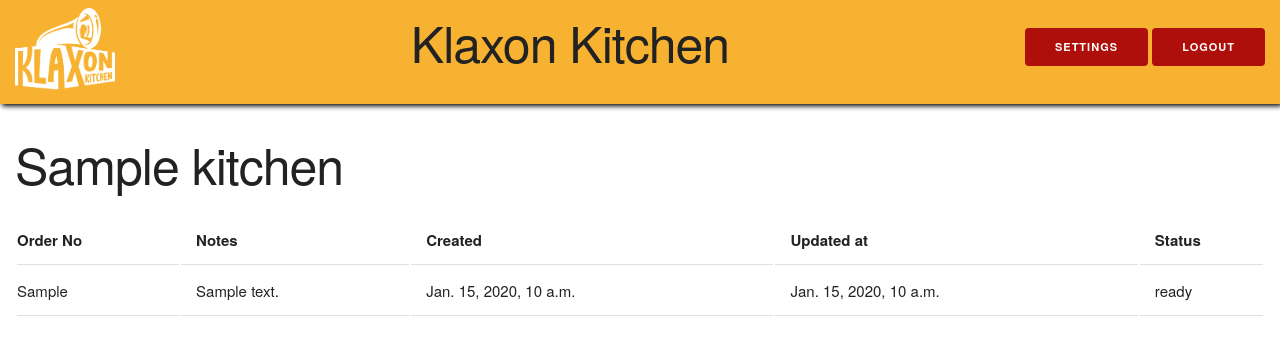
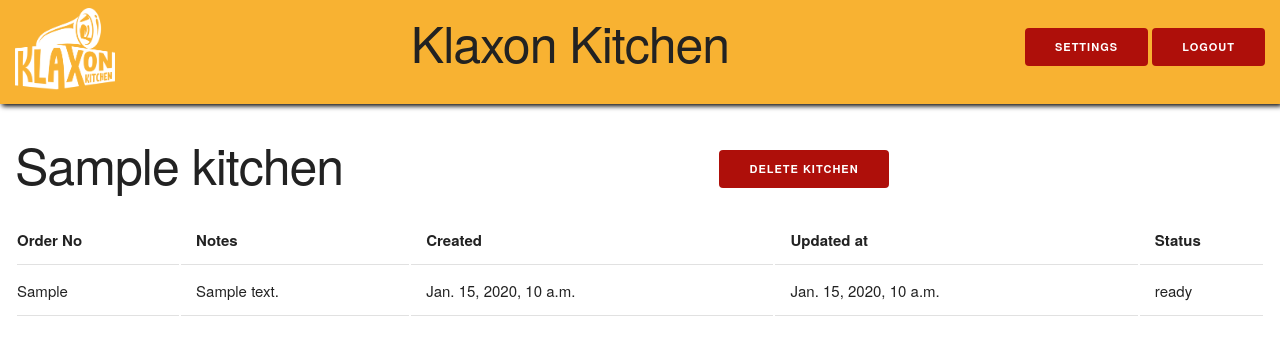
Before and after one commit to Tbone8098/klaxon-kitchen-django, a Django app: a page that uses kitchens/templates/kitchenDashboard.html in a window 1280 px wide. Shown: the top 355 px of the page. Run offline with Django 3.2, Linux system fonts and the light colour scheme; tables that the repository leaves empty hold one stand-in row (values such as "Sample post").

Commit message:
updated filter && delete kitchen

```diff
--- a/kitchens/static/css/base.css
+++ b/kitchens/static/css/base.css
@@ -120,6 +120,14 @@ hr {
     box-shadow: 0 0 0 ;
 }
 
+.errorMessage{
+    padding: 5px;
+    background: #ae0f0a;
+    border: 1px solid black;
+    border-radius: 5px;
+    color: white;
+}
+
 
 /* ******************** utils */
 /* flex */
@@ -148,6 +156,10 @@ hr {
 }
 .center {
     align-items: center;
+}
+
+.row {
+    width: 100%;
 }
 
 /* margins */
--- a/kitchens/static/js/script.js
+++ b/kitchens/static/js/script.js
@@ -13,7 +13,6 @@ $(document).ready(function () {
         }
     }, 1000);
 
-    // console.log($("#kitchenOption").val());
     $("#kitchenOption").change(function () {
         $(".orderFormBtn").removeClass("disabled");
         $(".orderFormBtn").removeAttr("disabled");
--- a/kitchens/templates/kitchenDashboard.html
+++ b/kitchens/templates/kitchenDashboard.html
@@ -1,10 +1,9 @@
 {% extends "base.html" %}
 {% block content %}
     <div class="body-content">
-        <div class="row dflex center">
-            <div class="row u-full-width header">
-                <h1 class="dflex center">{{ kitchen.name }}</h1>
-            </div>
+        <div class="row header dflex justify-between center">
+            <h1 class="dflex center">{{ kitchen.name }}</h1>
+            <a href="{% url 'klaxonKitchen:kitchen_delete' kitchen.id %}" class="button button-chief text-white red">Delete Kitchen</a>
         </div>
         <div class="row">
             <table class="u-full-width displayTables">
--- a/kitchens/urls.py
+++ b/kitchens/urls.py
@@ -8,6 +8,7 @@ urlpatterns = [
     path('add_kitchen', views.add_kitchen, name="add_kitchen"),
     path('add_order', views.add_order, name="add_order"),
     path('kitchen/<int:kitchen_id>', views.kitchenDashboard, name="kitchen"),
+    path('kitchen/delete/<int:kitchen_id>', views.kitchenDelete, name="kitchen_delete"),
     path('update_order_status/<int:order_id>', views.update_order_status, name="update_order_status"),
     path('all_orders', views.all_orders, name="all_orders"),
     path('display_screen', views.display_screen, name="display_screen"),
--- a/kitchens/views.py
+++ b/kitchens/views.py
@@ -32,7 +32,7 @@ def add_kitchen(request):
 
         kitchen = Kitchen.objects.create(
             name=request.POST['kitchen_name'],
-            designation_id=request.POST['designationId']
+            designation_id=request.POST['designationId'].upper()
             )
     return redirect('klaxonKitchen:home')
 
@@ -153,3 +153,8 @@ def reset_counter_all(request):
 
 def settings(request):
     return render(request, 'settings.html')
+
+def kitchenDelete(request, kitchen_id):
+    kitchen = Kitchen.objects.get(id=kitchen_id)
+    kitchen.delete()
+    return redirect('klaxonKitchen:home')
```
Also changed, not shown: kitchens/templates/dashboard.html (+9 -7 lines), db.sqlite3.
